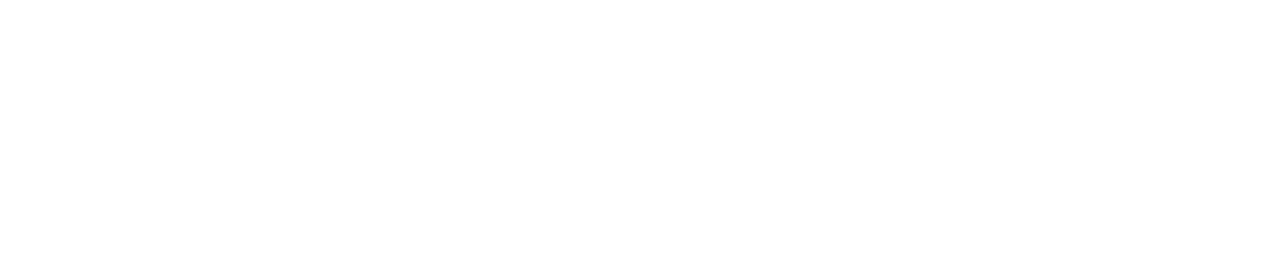
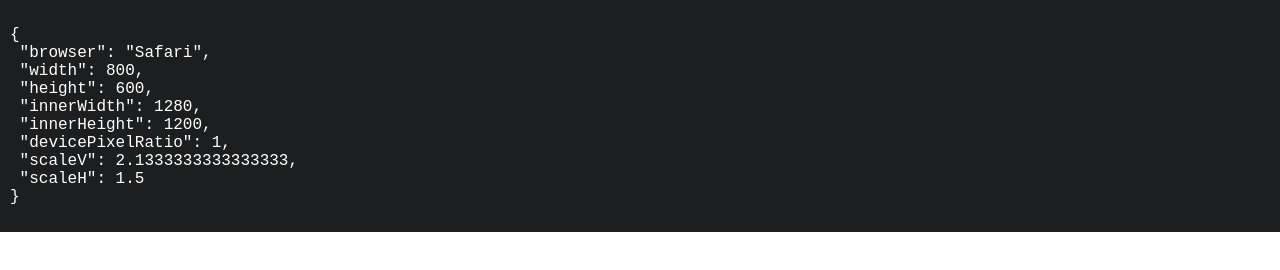
Before and after one commit to maratnasyrov/maratnasyrov.github.io, a plain HTML site: page index.html in a window 1280 px wide. Drawn offline with Linux system fonts and the light colour scheme.

Commit message:
ios browser info

```diff
--- a/index.html
+++ b/index.html
@@ -4,9 +4,10 @@
     <meta charset="UTF-8" />
     <meta name="viewport" content="width=device-width, initial-scale=1.0" />
     <title>Document</title>
+    <link rel="stylesheet" href="src/style.css" />
   </head>
-  <body>
-    <div class="info-wrapper"></div>
-    <script src="script.js"></script>
+  <body class="body">
+    <div id="info-wrapper" class="info-wrapper"></div>
+    <script src="src/script.js"></script>
   </body>
 </html>
--- a/script.js
+++ /dev/null
@@ -1,8 +0,0 @@
-function init() {
-  const innerWidth = window.innerWidth;
-  const innerHeight = window.innerHeight;
-
-  console.log(innerWidth, innerHeight);
-}
-
-init();
--- /dev/null
+++ b/src/script.js
@@ -0,0 +1,37 @@
+function resize() {
+  const infoWrapper = document.getElementById('info-wrapper');
+  const [child] = infoWrapper.children;
+
+  const orientation = window.innerWidth < window.innerHeight ? 'portrait' : 'landscape';
+  const pre = document.createElement('pre');
+  const {
+    innerWidth,
+    innerHeight,
+    devicePixelRatio,
+    screen: { width, height },
+  } = window;
+
+  const info = {
+    browser: navigator.userAgent.match('CriOS') ? 'Chrome' : 'Safari',
+    width,
+    height,
+    innerWidth,
+    innerHeight,
+    devicePixelRatio,
+    scaleV: innerWidth / (orientation === 'portrait' ? width : height),
+    scaleH: innerHeight / (orientation === 'portrait' ? height : width),
+  };
+
+  pre.innerHTML = JSON.stringify(info, null, ' ');
+
+  if (child) {
+    infoWrapper.removeChild(child);
+  }
+
+  infoWrapper.appendChild(pre);
+}
+
+window.addEventListener('resize', resize);
+window.addEventListener('scroll', resize);
+
+resize();
--- /dev/null
+++ b/src/style.css
@@ -0,0 +1,17 @@
+.body {
+  width: 100vw;
+  height: 150vh;
+  overflow-x: hidden;
+  margin: 0;
+}
+
+.info-wrapper {
+  top: 0;
+  left: 0;
+  width: 100%;
+  position: fixed;
+  background: #1c1e20;
+  padding: 10px;
+  font-size: 1rem;
+  color: #fff;
+}
```
